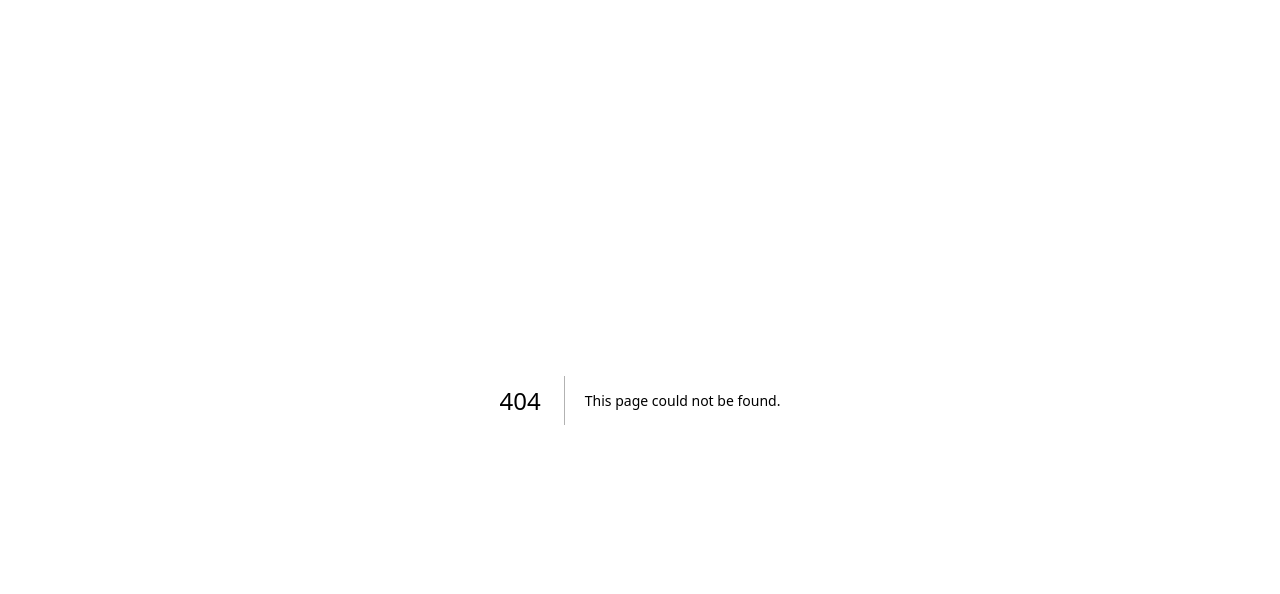
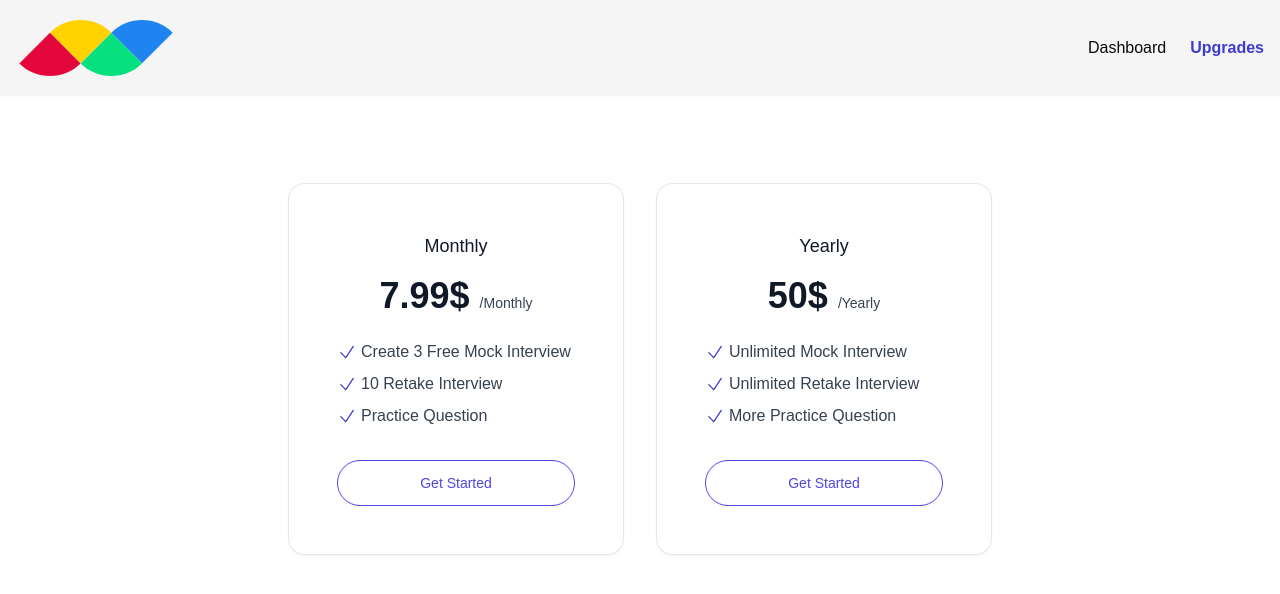
Before and after one commit to GauravSakariya99/ai-interview-mocker, a Next.js app: page /dashboard/upgrade in a window 1280 px wide. Before the commit this address had no page. Shown: the top 594 px of the page. Built offline with nearby package versions, Linux system fonts and the light colour scheme; no server answers.

Commit message:
App Complete

```diff
--- a/app/dashboard/_components/Header.jsx
+++ b/app/dashboard/_components/Header.jsx
@@ -13,12 +13,12 @@ function Header() {
     )
     return (
         <div className='flex p-4 items-center justify-between bg-secondary shadow-sm'>
-            <Image src={'/logo.svg'} width={160} height={100} alt='logo' />
+            <a href='/'><Image src={'/logo.svg'} width={160} height={100} alt='logo'/></a>
             <ul className='hidden md:flex gap-6'>
                 <li className={`hover:text-primary hover:font-bold transition-all cursor-pointer ${path=='/dashboard'&&'text-primary font-bold'}`}><a href='/dashboard'>Dashboard</a></li>
-                <li className={`hover:text-primary hover:font-bold transition-all cursor-pointer ${path=='/dashboard/questions'&&'text-primary font-bold'}`}>Questions</li>
-                <li className={`hover:text-primary hover:font-bold transition-all cursor-pointer ${path=='/dashboard/upgrades'&&'text-primary font-bold'}`}>Upgrades</li>
-                <li className={`hover:text-primary hover:font-bold transition-all cursor-pointer ${path=='/dashboard/info'&&'text-primary font-bold'}`}>How it Works</li>
+                {/*<li className={`hover:text-primary hover:font-bold transition-all cursor-pointer ${path=='/dashboard/questions'&&'text-primary font-bold'}`}>Questions</li>*/}
+                <li className={`hover:text-primary hover:font-bold transition-all cursor-pointer ${path=='/dashboard/upgrade'&&'text-primary font-bold'}`}><a href='/dashboard/upgrade'>Upgrades</a></li>
+                {/*<li className={`hover:text-primary hover:font-bold transition-all cursor-pointer ${path=='/dashboard/info'&&'text-primary font-bold'}`}>How it Works</li>*/}
             </ul>
             <UserButton />
         </div>
--- /dev/null
+++ b/app/dashboard/_components/InterviewItemCard.jsx
@@ -0,0 +1,33 @@
+import { Button } from '@/components/ui/button';
+import { useRouter } from 'next/navigation';
+import React from 'react'
+
+function InterviewItemCard({interview}) {
+    const router = useRouter();
+    const onStart=()=>{
+        router.push('/dashboard/interview/'+ interview?.mockId +'/start');
+    };
+    const onFeedback=()=>{
+        router.push('/dashboard/interview/'+ interview?.mockId +'/feedback');
+    };
+
+    return (
+        <div className='border shadow-sm rounded-lg p-3 my-2'>
+            <h2 className='font-bold text-primary'>{interview?.jobPosition}</h2>
+            <h2 className='text-sm text-gray-600'>Years of Experience: {interview?.jobExperience}</h2>
+            <h2 className='text-xs text-gray-400'>Created At: {interview?.createdAt}</h2>
+            <div className='flex justify-between mt-2 gap-3'>
+                <Button size='sm' variant='outline' className='w-full'
+                    onClick={onFeedback}>
+                    Feedback
+                </Button>
+                <Button size='sm' className='w-full'
+                    onClick={onStart}>
+                    Start
+                </Button>
+            </div>
+        </div>
+    )
+}
+
+export default InterviewItemCard;
--- /dev/null
+++ b/app/dashboard/_components/InterviewList.jsx
@@ -0,0 +1,40 @@
+"use client"
+import { db } from '@/utils/db';
+import { MockInterview } from '@/utils/schema';
+import { useUser } from '@clerk/nextjs';
+import { desc, eq } from 'drizzle-orm';
+import React, { useEffect, useState } from 'react'
+import InterviewItemCard from './InterviewItemCard';
+
+function InterviewList() {
+    const {user} = useUser();
+    const [interviewList, setInterviewList] = useState();
+
+    useEffect(()=>{
+        user && GetInterviewList();
+    },[user])
+    const GetInterviewList= async()=>{
+        const result = await db.select()
+        .from(MockInterview)
+        .where(eq(MockInterview?.createdBy, user?.primaryEmailAddress?.emailAddress))
+        .orderBy(desc(MockInterview?.id))
+        console.log(result);
+
+        setInterviewList(result);
+    }
+    return (
+        <div>
+            <h2 className='font-bold text-lg'>Previous Mock Interviews</h2>
+            <div className='grid grid-cols-1 md:grid-cols-2 lg:grid-cols-3 gap-5 my-2'>
+                {interviewList && interviewList.map((interview, index) => (
+                    <InterviewItemCard
+                        interview = {interview}
+                        key={index}
+                    />
+                ))}
+            </div>
+        </div>
+    )
+}
+
+export default InterviewList;
--- a/app/dashboard/interview/[interviewId]/feedback/page.jsx
+++ b/app/dashboard/interview/[interviewId]/feedback/page.jsx
@@ -31,12 +31,30 @@ function Feedback({params}) {
         console.log("Result: ",result);
     }
 
+    // Calculate the overall rating
+    const calculateOverallRating = () => {
+        if (feedbackList.length === 0) return 0;
+        const totalRating = feedbackList.reduce((acc, item) => {
+            const ratingAsInt = parseInt(item.rating); // Convert rating from varchar to int
+            return acc + (isNaN(ratingAsInt) ? 0 : ratingAsInt); // If rating is not a number, count as 0
+        }, 0);
+        return Math.round(totalRating / feedbackList.length);
+    };
+
     return (
         <div className='p-10'>
+            {feedbackList?.length === 0
+                ?
+                    <h2 className='text-3xl text-red-500 justify-center font-bold'>No Interview Feedback Record Found !</h2>
+                :
+                <>
                     <h2 className='text-3xl font-bold text-green-500'>Congratulations!</h2>
                     <h2 className='font-bold text-2xl'>Here is your Interview Feedback!</h2>
-            <h2 className='text-primary text-lg my-3'>Your overall rating: <strong>7/10</strong></h2>
-
+                    {feedbackList?.length > 0 && (
+                        <h2 className='text-primary text-lg my-3'>
+                            Your overall rating: <strong>{calculateOverallRating()}</strong>/10
+                        </h2>
+                    )}
                     <h2 className='text-sm text-gray-500'>Find Below interview Question with Correct Answers, your answers and Feedback for Improvement</h2>
                     {feedbackList && feedbackList.map((item, index) => (
                         <Collapsible key={index} className='mt-7'>
@@ -53,6 +71,8 @@ function Feedback({params}) {
                             </CollapsibleContent>
                         </Collapsible>
                     ))}
+                </>
+            }
             <Button className='mt-10 font-bold' onClick={()=>router.replace('/dashboard')}>Go Home</Button>
         </div>
     )
--- a/app/dashboard/interview/[interviewId]/start/page.jsx
+++ b/app/dashboard/interview/[interviewId]/start/page.jsx
@@ -7,12 +7,15 @@ import QuestionsSection from './_components/QuestionsSection';
 import RecordAnswerSestion from './_components/RecordAnswerSestion';
 import { Button } from '@/components/ui/button';
 import Link from 'next/link';
+import { useRouter } from 'next/navigation';
 
 function StartInterview({params}) {
 
     const [interviewData, setInterviewData] = useState();
     const [mockInterviewQuestion,setMockInterviewQuestion] = useState();
     const [activeQuestionIndex, setActiveQuestionIndex] = useState(0);
+
+    const router = useRouter();
 
     useEffect(()=>{
         GetInterviewDetails();
@@ -43,6 +46,9 @@ function StartInterview({params}) {
                     interviewData = {interviewData}
                 />
             </div>
+            <div>
+                <Button className='mt-10 font-bold' onClick={()=>router.replace('/dashboard')}>Go Home</Button>
+            </div>
             <div className='flex justify-end gap-6'>
                 {activeQuestionIndex>0 &&
                     <Button onClick={()=> setActiveQuestionIndex(activeQuestionIndex-1)}>Previous Question</Button>}
--- a/app/dashboard/page.jsx
+++ b/app/dashboard/page.jsx
@@ -1,15 +1,21 @@
 import React from 'react'
 import AddNewInterview from './_components/AddNewInterview';
+import InterviewList from './_components/InterviewList';
 
 function Dashboard() {
     return (
         <div className='p-10'>
-            <h2 className='font-bold text-2xl'>Dashboard</h2>
+            <h2 className='font-bold text-2xl text-primary'>Dashboard</h2>
             <h2 className='text-grey-500'>Create and Start your AI Mockup Interview Now!</h2>
 
             <div className='grid grid-cols-1 md:grid-cols-3 my-5'>
                 <AddNewInterview />
             </div>
+
+            {/*Previous Interview List*/}
+
+            <InterviewList />
+
         </div>
     )
 };
--- /dev/null
+++ b/app/dashboard/upgrade/page.jsx
@@ -0,0 +1,64 @@
+"use client"
+import PricingPlan from '@/utils/PricingPlan';
+import { useUser } from '@clerk/nextjs';
+import React from 'react'
+
+function Upgrade() {
+
+    const {user} = useUser();
+
+    return (
+        <div className='p-10'>
+            <div className="mx-auto max-w-3xl px-4 py-8 sm:px-6 sm:py-12 lg:px-8">
+                <div className="grid grid-cols-1 gap-4 sm:grid-cols-2 sm:items-center md:gap-8">
+
+                {PricingPlan.map((item,index)=>(
+                    <div key={index} className="rounded-2xl border border-gray-200 p-6 shadow-sm sm:px-8 lg:p-12">
+                    <div className="text-center">
+                        <h2 className="text-lg font-medium text-gray-900">
+                        {item.duration}
+                        <span className="sr-only">Plan</span>
+                        </h2>
+
+                        <p className="mt-2 sm:mt-4">
+                        <strong className="text-3xl font-bold text-gray-900 sm:text-4xl"> {item.price}$ </strong>
+
+                        <span className="text-sm font-medium text-gray-700">/{item.duration}</span>
+                        </p>
+                    </div>
+
+                    <ul className="mt-6 space-y-2">
+                        {PricingPlan[item.id].offering.map((item, index) => (
+                            <li key={index} className="flex items-center gap-1">
+                                <svg
+                                    xmlns="http://www.w3.org/2000/svg"
+                                    fill="none"
+                                    viewBox="0 0 24 24"
+                                    strokeWidth="1.5"
+                                    stroke="currentColor"
+                                    className="size-5 text-indigo-700"
+                                >
+                                    <path strokeLinecap="round" strokeLinejoin="round" d="M4.5 12.75l6 6 9-13.5" />
+                                </svg>
+
+                                <span className="text-gray-700">{item.value}</span>
+                            </li>
+                        ))}
+                    </ul>
+
+                    <a
+                        href={item.link+'?prefilled_email='+user?.primaryEmailAddress.emailAddress}
+                        target='_blank'
+                        className="mt-8 block rounded-full border border-indigo-600 bg-white px-12 py-3 text-center text-sm font-medium text-indigo-600 hover:ring-1 hover:ring-indigo-600 focus:outline-none focus:ring active:text-indigo-500"
+                    >
+                        Get Started
+                    </a>
+                    </div>
+                ))}
+                </div>
+                </div>
+        </div>
+    )
+}
+
+export default Upgrade;
--- a/app/page.jsx
+++ b/app/page.jsx
@@ -7,10 +7,32 @@ export default function Home() {
   return (
     <div>
       <Header />
-      <h1>Welcome to Your Personal AI Coach</h1>
-      <Button>
-        <Mail /> Contact Us
-      </Button>
+      <div className="relative">
+        <Image
+          src="/public/landing1.avif"
+          alt="AI Insights"
+          layout="fill"
+          objectFit="cover"
+          className="w-full h-screen"
+        />
+      </div>
+      <div className="relative px-4 pt-6 pb-8 sm:px-6 lg:px-8 lg:max-w-7xl lg:mx-auto lg:grid lg:grid-cols-2">
+        <div className="lg:col-start-2 lg:pl-8">
+          <div className="max-w-md mx-auto lg:mx-0">
+            <h2 className="mt-2 text-3xl font-extrabold tracking-tight text-gray-900 sm:text-4xl">
+              Prepare for Your Dream Job with AI Interview Mocker
+            </h2>
+            <p className="mt-3 text-lg text-gray-500">
+              Get ready for your upcoming interview with our AI-powered mock interview platform.
+            </p>
+            <div className="mt-8">
+              <Button>
+                <Mail /> Contact Us
+              </Button>
+            </div>
+          </div>
+        </div>
+      </div>
     </div>
   );
 }
--- /dev/null
+++ b/utils/PricingPlan.jsx
@@ -0,0 +1,38 @@
+export default [
+    {
+        id: 0,
+        link: 'https://buy.stripe.com/test_bIY7vc9Qp9dr3hC4gi',
+        price: '7.99',
+        priceId: 'price_1QDKBpFvLKHCmNnmNJiFWiEJ',
+        duration: 'Monthly',
+        offering: [
+            {
+                value: ' Create 3 Free Mock Interview'
+            },
+            {
+                value: ' 10 Retake Interview'
+            },
+            {
+                value: ' Practice Question'
+            }
+        ]
+    },
+    {
+        id: 1,
+        link: 'https://buy.stripe.com/test_6oE16ObYxblz05q147',
+        price: '50',
+        priceId: 'price_1QDKDdFvLKHCmNnmLpkFWWGU',
+        duration: 'Yearly',
+        offering: [
+            {
+                value: ' Unlimited Mock Interview'
+            },
+            {
+                value: ' Unlimited Retake Interview'
+            },
+            {
+                value: ' More Practice Question'
+            }
+        ]
+    }
+]
--- a/utils/schema.js
+++ b/utils/schema.js
@@ -1,7 +1,7 @@
 import { serial, varchar, text, pgTable } from "drizzle-orm/pg-core";
 
 export const MockInterview = pgTable('mockInterview', {
-    id: serial('id'),
+    id: serial('id').primaryKey(),
     jsonMockResponse: text('jsonMockResponse').notNull(),
     jobPosition: varchar('jobPosition', { length: 255 }).notNull(), // Specify length if necessary
     jobDescription: varchar('jobDescription', { length: 1000 }).notNull(),
```
Also changed, not shown: public/landing1.avif (added). Lines whose indentation alone changed are shown as unchanged.
